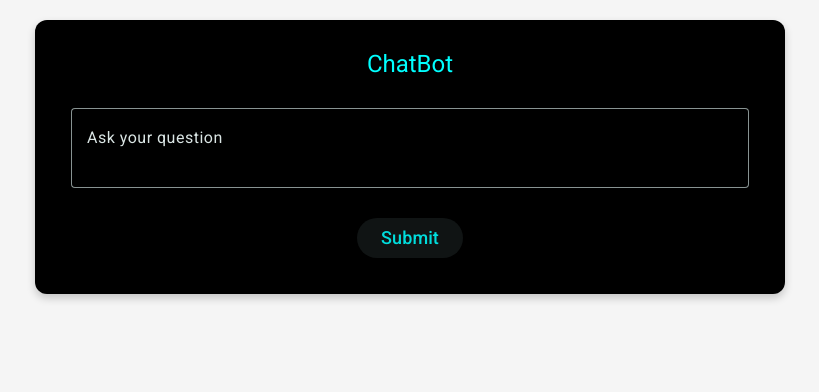
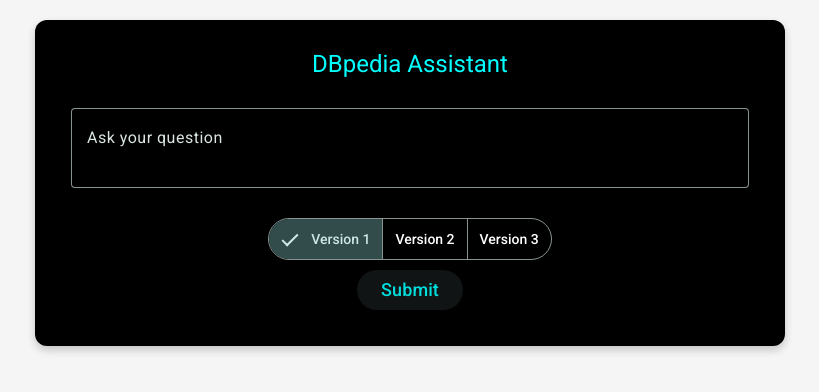
Before and after one commit to IoanCosarca/ChatBot-Frontend, an Angular app: page / in a window 1280 px wide. Shown: the top 392 px of the page, without its empty margins (230-1049 px from the left). Built offline with nearby package versions, Linux system fonts and the light colour scheme.

Commit message:
Split application run into 3 functionalities

```diff
--- a/src/app/component/question/question.component.css
+++ b/src/app/component/question/question.component.css
@@ -36,6 +36,21 @@
   min-height: 30px;
   resize: none;
   height: auto;
+}
+
+.button-toggle-container {
+  display: flex;
+  justify-content: center;
+  margin-bottom: 10px;
+}
+
+.mat-button-toggle {
+  color: #fff;
+}
+
+.mat-button-toggle-checked {
+  background-color: #2196F3;
+  color: #fff;
 }
 
 .submit-button {
--- a/src/app/component/question/question.component.html
+++ b/src/app/component/question/question.component.html
@@ -1,6 +1,6 @@
 <div class="chatbot-container">
   <mat-card class="chatbot-card">
-    <mat-card-title>ChatBot</mat-card-title>
+    <mat-card-title>DBpedia Assistant</mat-card-title>
     <mat-card-content class="query">
       <mat-form-field class="full-width" appearance="outline">
         <mat-label>Ask your question</mat-label>
@@ -8,6 +8,13 @@
                   (keydown)="handleKeyDown($event)" (input)="adjustTextareaHeight()"
                   [disabled]="inputDisabled"></textarea>
       </mat-form-field>
+      <div class="button-toggle-container">
+        <mat-button-toggle-group #buttonToggleGroup="matButtonToggleGroup" [(ngModel)]="selectedVersion">
+          <mat-button-toggle value="version1">Version 1</mat-button-toggle>
+          <mat-button-toggle value="version2">Version 2</mat-button-toggle>
+          <mat-button-toggle value="version3">Version 3</mat-button-toggle>
+        </mat-button-toggle-group>
+      </div>
       <button mat-raised-button class="submit-button" color="primary" (click)="getAnswer()" [disabled]="inputDisabled">Submit</button>
     </mat-card-content>
     <mat-card-content *ngIf="showAnswer">
--- a/src/app/component/question/question.component.ts
+++ b/src/app/component/question/question.component.ts
@@ -3,6 +3,7 @@
 import { Component, ElementRef, ViewChild } from '@angular/core';
 import { FormsModule } from "@angular/forms";
 import { MatButton } from "@angular/material/button";
+import { MatButtonToggleModule } from '@angular/material/button-toggle';
 import { MatCard, MatCardContent, MatCardTitle } from "@angular/material/card";
 import { MatFormField, MatInput, MatLabel }  from "@angular/material/input";
 import { MatProgressSpinnerModule } from '@angular/material/progress-spinner';
@@ -18,6 +19,7 @@
     CommonModule,
     FormsModule,
     MatButton,
+    MatButtonToggleModule,
     MatCard,
     MatCardContent,
     MatCardTitle,
@@ -61,6 +63,7 @@
   showResources = false;
   inputDisabled = false;
   @ViewChild('textarea') textarea!: ElementRef;
+  selectedVersion = 'version1';
 
   constructor(private questionService: QuestionService) { }
 
@@ -74,10 +77,23 @@
     if (this.question.query !== '') {
       this.resetState();
       this.isLoading = true;
-      this.questionService.askQuestion(this.question).subscribe(
-        (answer: AnswerModel) => this.handleResponse(answer),
-        () => this.handleError()
-      );
+
+      if (this.selectedVersion === 'version1') {
+        this.questionService.askQuestionV1(this.question).subscribe(
+          (answer: AnswerModel) => this.handleResponse(answer),
+          () => this.handleError()
+        );
+      } else if (this.selectedVersion === 'version2') {
+        this.questionService.askQuestionV2(this.question).subscribe(
+          (answer: AnswerModel) => this.handleResponse(answer),
+          () => this.handleError()
+        );
+      } else if (this.selectedVersion === 'version3') {
+        this.questionService.generateQuery(this.question).subscribe(
+          (answer: AnswerModel) => this.handleResponse(answer),
+          () => this.handleError()
+        );
+      }
     }
   }
 
@@ -111,7 +127,7 @@
           clearInterval(interval);
           resolve();
         }
-      }, 25);
+      }, 15);
     });
   }
 
--- a/src/app/service/question.service.ts
+++ b/src/app/service/question.service.ts
@@ -16,7 +16,19 @@
     return this.httpClient.get<string[]>(`http://127.0.0.1:8080/ai`);
   }
 
-  public askQuestion(question: QuestionModel): Observable<AnswerModel> {
-    return this.httpClient.post<AnswerModel>(`http://127.0.0.1:8080/ai`, question);
+  public askQuestionV1(question: QuestionModel): Observable<AnswerModel> {
+    return this.httpClient.post<AnswerModel>(`http://127.0.0.1:8080/ai/v1`, question);
+  }
+
+  public askQuestionV2(question: QuestionModel): Observable<AnswerModel> {
+    return this.httpClient.post<AnswerModel>(`http://127.0.0.1:8080/ai/v2`, question);
+  }
+
+  public generateQuery(question: QuestionModel): Observable<AnswerModel> {
+    return this.httpClient.post<AnswerModel>(`http://127.0.0.1:8080/ai/v3/sparql`, question);
+  }
+
+  public askBasedOnGenerated(question: QuestionModel): Observable<AnswerModel> {
+    return this.httpClient.post<AnswerModel>(`http://127.0.0.1:8080/ai/v3/dbpedia`, question);
   }
 }
```
